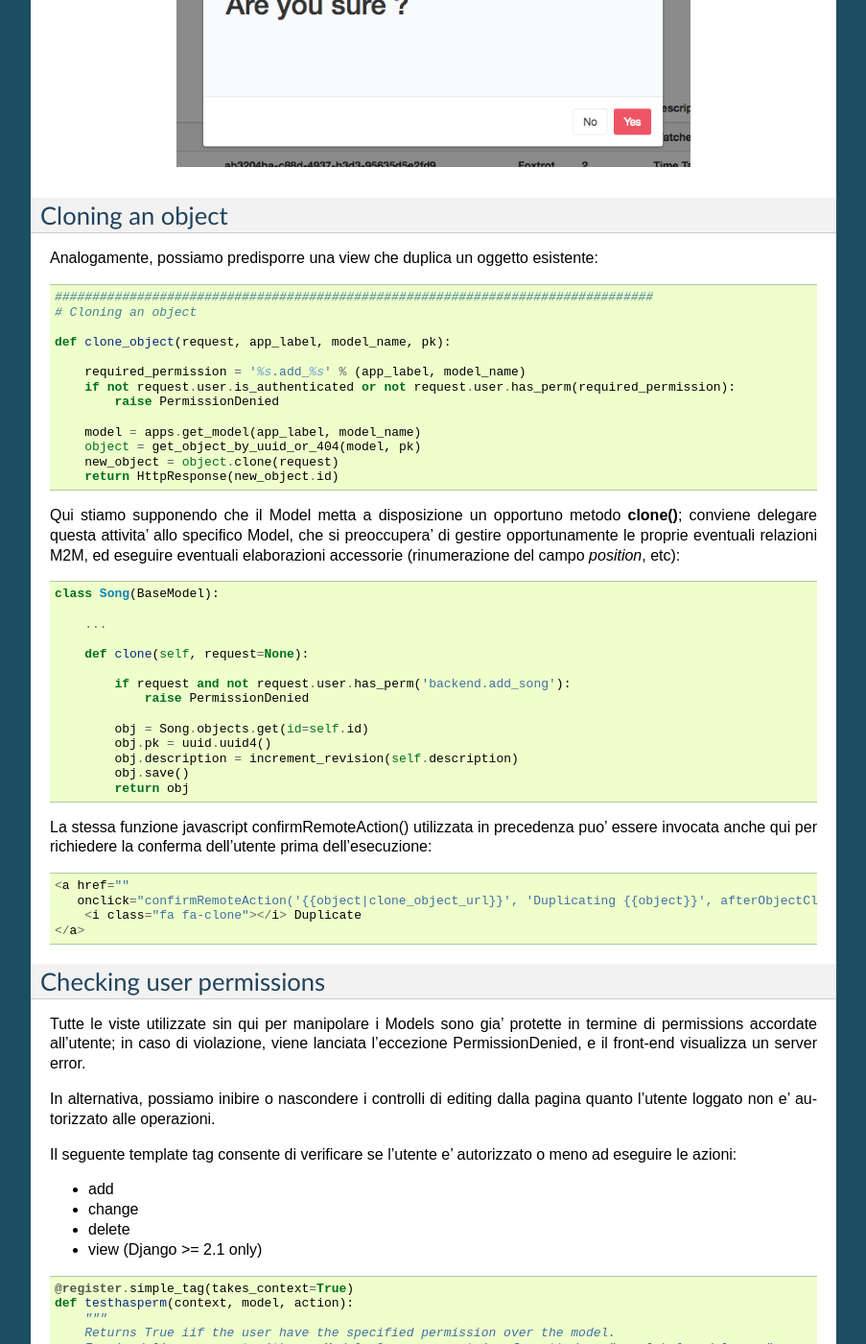
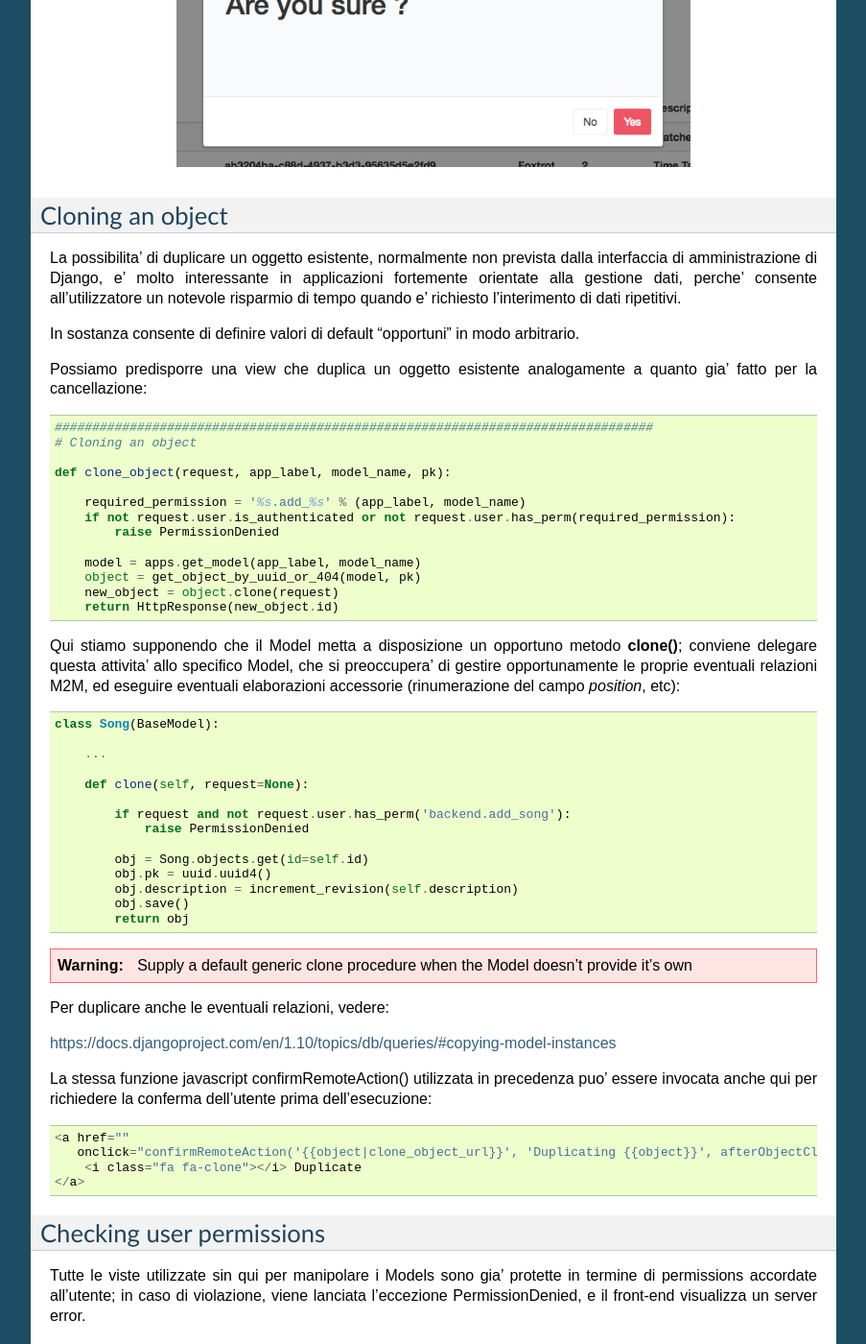
Before and after one commit to morlandi/editing-django-models-in-the-frontend, a Sphinx documentation site: the page built from docs/source/topics/frontend_generic_helpers.rst, in a window 1280 px wide and 1400 px high, scrolled down 4450 px. Shown: the whole window at 96% size, without its empty margins (198-1101 px from the left). Built offline with Sphinx 7.4.7, drawn with Linux system fonts in a browser that asks for light colours.

Commit message:
few more comments in docs

```diff
--- a/docs/source/topics/enhancements.rst
+++ b/docs/source/topics/enhancements.rst
@@ -3,6 +3,10 @@ Possible enhancements
 
 The Django admin offers a rich environment for data editing; we might further
 evolve our code to provide similar functionalities:
+
+    Dynamic default values
+        accept optional "initial" values from the url parameters in the "add new" view;
+        useful for example to set a parent relation
 
     Fieldsets
         Check this for inspiration: https://schinckel.net/2013/06/14/django-fieldsets/
@@ -15,8 +19,10 @@ evolve our code to provide similar functionalities:
         and https://www.abidibo.net/blog/2015/02/06/pretty-raw_id_fields-django-salmonella-and-django-grappelli/
 
     Support for inlines
+        ...
 
     Support for autocompletion
+        ...
 
 Minor issues:
 
--- a/docs/source/topics/frontend_generic_helpers.rst
+++ b/docs/source/topics/frontend_generic_helpers.rst
@@ -258,7 +258,15 @@ dove afterObjectDelete() per semplicita' si limita a ricaricare la pagina.
 Cloning an object
 -----------------
 
-Analogamente, possiamo predisporre una view che duplica un oggetto esistente:
+La possibilita' di duplicare un oggetto esistente, normalmente non prevista dalla
+interfaccia di amministrazione di Django, e' molto interessante in applicazioni
+fortemente orientate alla gestione dati, perche' consente all'utilizzatore un
+notevole risparmio di tempo quando e' richiesto l'interimento di dati ripetitivi.
+
+In sostanza consente di definire valori di default "opportuni" in modo arbitrario.
+
+Possiamo predisporre una view che duplica un oggetto esistente analogamente a
+quanto gia' fatto per la cancellazione:
 
 .. code:: python
 
@@ -298,6 +306,13 @@ elaborazioni accessorie (rinumerazione del campo `position`, etc):
             obj.description = increment_revision(self.description)
             obj.save()
             return obj
+
+.. warning:: Supply a default generic clone procedure when the Model doesn't provide it's own
+
+Per duplicare anche le eventuali relazioni, vedere:
+
+https://docs.djangoproject.com/en/1.10/topics/db/queries/#copying-model-instances
+
 
 La stessa funzione javascript confirmRemoteAction() utilizzata in precedenza puo' essere
 invocata anche qui per richiedere la conferma dell'utente prima dell'esecuzione::
```
